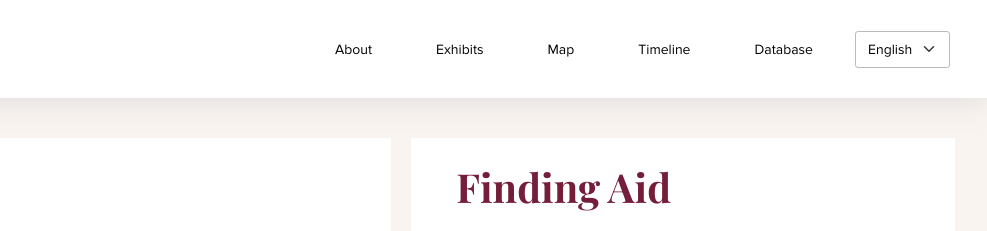
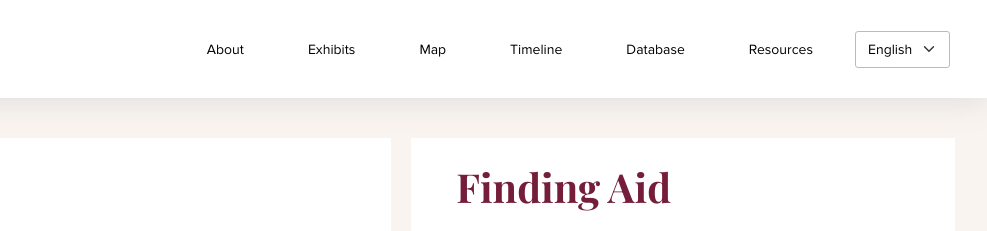
Before and after one commit to nguyenxx/arnhem-postal, a plain HTML site: page database.html in a window 1280 px wide. Shown: the top 231 px of the page, 293-1280 px from the left. Drawn offline with nearby package versions, Linux system fonts and the light colour scheme.

Commit message:
Add files via upload

```diff
--- a/database.html
+++ b/database.html
@@ -60,6 +60,9 @@
                     </li>
                     <li class="nav-item">
                         <a class="nav-link" href="#">Database</a>
+                    </li>
+                    <li class="nav-item">
+                        <a class="nav-link" href="#">Resources</a>
                     </li>
                     <select class="form-select" aria-label="language">
                         <option selected><span class="fi fi-gr">English</option>
```
Also changed, not shown: exhibits.html (+3 -0 lines), index.html (+3 -0 lines), timeline.html (+3 -0 lines).
